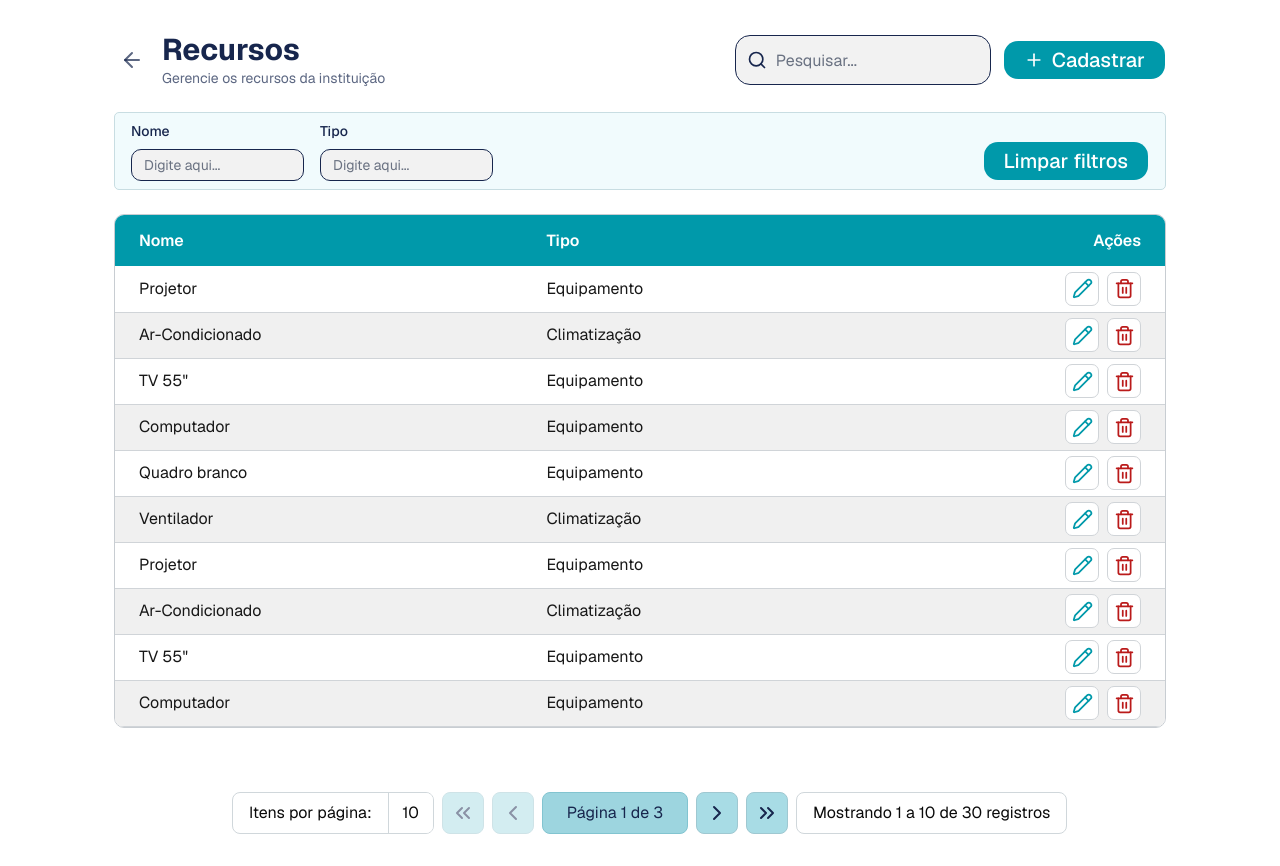
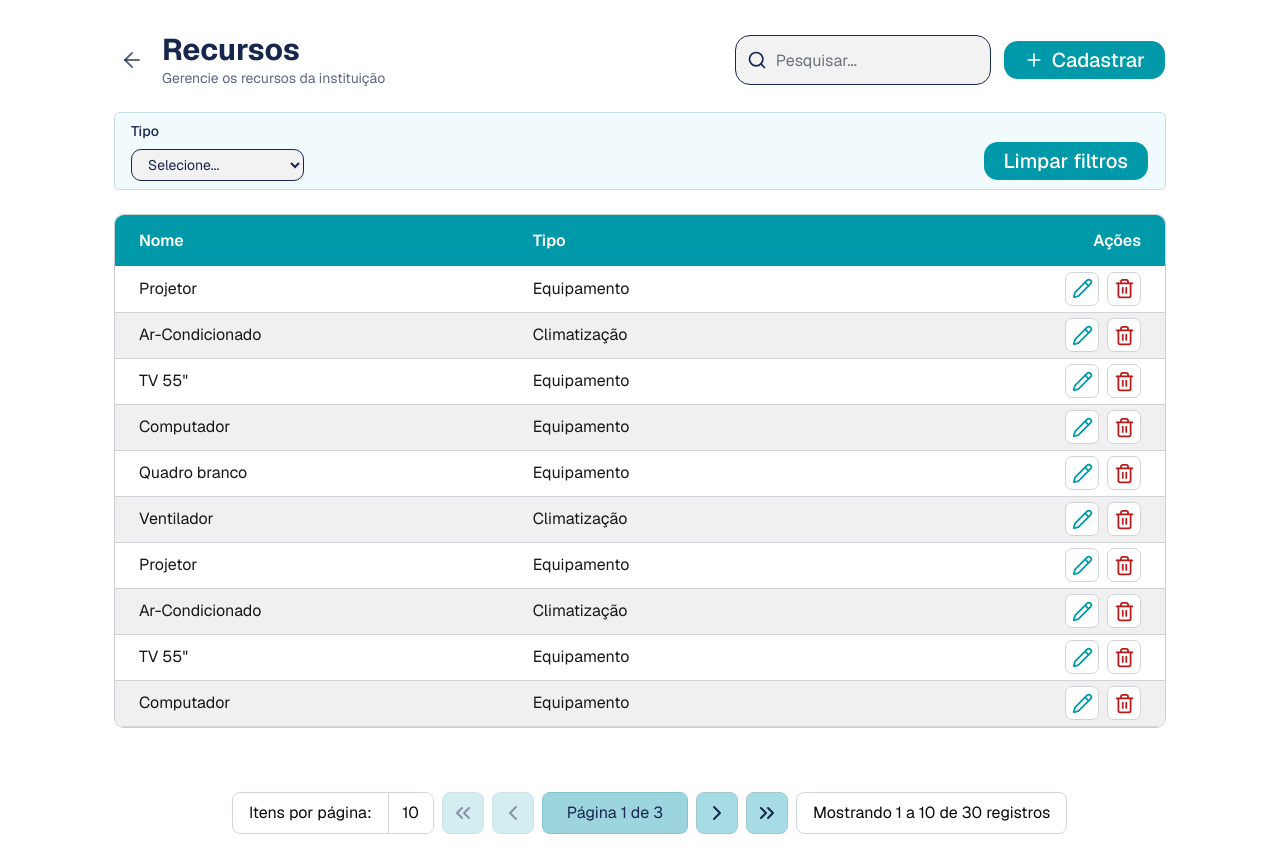
Before and after one commit to PI-AMS-2025-2026/frontend-nextjs, a Next.js app: page /adminstrador/infraestrutura/recursos in a window 1280 px wide. Built offline with nearby package versions, Linux system fonts and the light colour scheme.

Commit message:
feat: corrige campo Tipo, comenta campo Nome e fallback da listagem

```diff
--- a/src/components/recursos/recursos-listagem.tsx
+++ b/src/components/recursos/recursos-listagem.tsx
@@ -74,7 +74,7 @@ export function RecursosListagem() {
             const buscaOk =
                 !b || r.nome.toLowerCase().includes(b) || r.tipo.toLowerCase().includes(b);
             const nomeOk = !fNome || r.nome.toLowerCase().includes(fNome.toLowerCase());
-            const tipoOk = !fTipo || r.tipo.toLowerCase().includes(fTipo.toLowerCase());
+            const tipoOk = !fTipo || r.tipo === fTipo;
             return buscaOk && nomeOk && tipoOk;
         });
     }, [recursos, busca, fNome, fTipo]);
@@ -170,8 +170,14 @@ export function RecursosListagem() {
 
             <TableFilters
                 fields={[
-                    { name: "nome", label: "Nome", type: "text", placeholder: "Digite aqui..." },
-                    { name: "tipo", label: "Tipo", type: "text", placeholder: "Digite aqui..." },
+                    // { name: "nome", label: "Nome", type: "text", placeholder: "Digite aqui..." },
+                    {
+                        name: "tipo",
+                        label: "Tipo",
+                        type: "select",
+                        placeholder: "Selecione...",
+                        options: tiposDisponiveis.map((t) => ({ label: t, value: t })),
+                    },
                 ]}
                 onChange={(f) => {
                     setFNome(f.nome ?? "");
@@ -180,10 +186,14 @@ export function RecursosListagem() {
                 }}
             />
 
+            {pagina.length === 0 ? (
+                <div className="rounded-[10px] border border-[#C8CDD2] py-10 text-center text-sm text-[#17264D]/70">
+                    Nenhum recurso encontrado.
+                </div>
+            ) : (
                 <div className="min-w-0 overflow-x-auto pb-2">
                     <DataTable
                         data={pagina}
-                    className={pagina.length === 0 ? "rounded-b-none border-b-0" : undefined}
                         getRowKey={(r) => r.id}
                         columns={[
                             { key: "nome", label: "Nome", headerClassName: "min-w-[160px]" },
@@ -223,13 +233,8 @@ export function RecursosListagem() {
                             },
                         ]}
                     />
-
-                {pagina.length === 0 && (
-                    <div className="rounded-b-[10px] border border-[#C8CDD2] py-10 text-center text-sm text-[#17264D]/70">
-                        Nenhum recurso encontrado.
                 </div>
             )}
-            </div>
 
             <Pagination
                 totalItems={filtrados.length}
--- a/src/components/ui/table.tsx
+++ b/src/components/ui/table.tsx
@@ -6,6 +6,7 @@ import { cn } from "@/lib/utils";
 interface TableColumn<T> {
   key: string;
   label: string;
+  headerClassName?: string;
   render?: (item: T, index: number) => React.ReactNode;
 }
 
@@ -45,7 +46,7 @@ function DataTable<T>({
             {columns.map((column) => (
               <th
                 key={column.key}
-                className="px-6 text-left text-[16px] font-semibold"
+                className={cn("px-6 text-left text-[16px] font-semibold", column.headerClassName)}
               >
                 {column.label}
               </th>
@@ -77,8 +78,8 @@ function DataTable<T>({
                   {column.render
                     ? column.render(item, index)
                     : String(
-                        (item as Record<string, unknown>)[column.key] ?? "",
-                      )}
+                      (item as Record<string, unknown>)[column.key] ?? "",
+                    )}
                 </td>
               ))}
 
```
Lines whose indentation alone changed are shown as unchanged.
